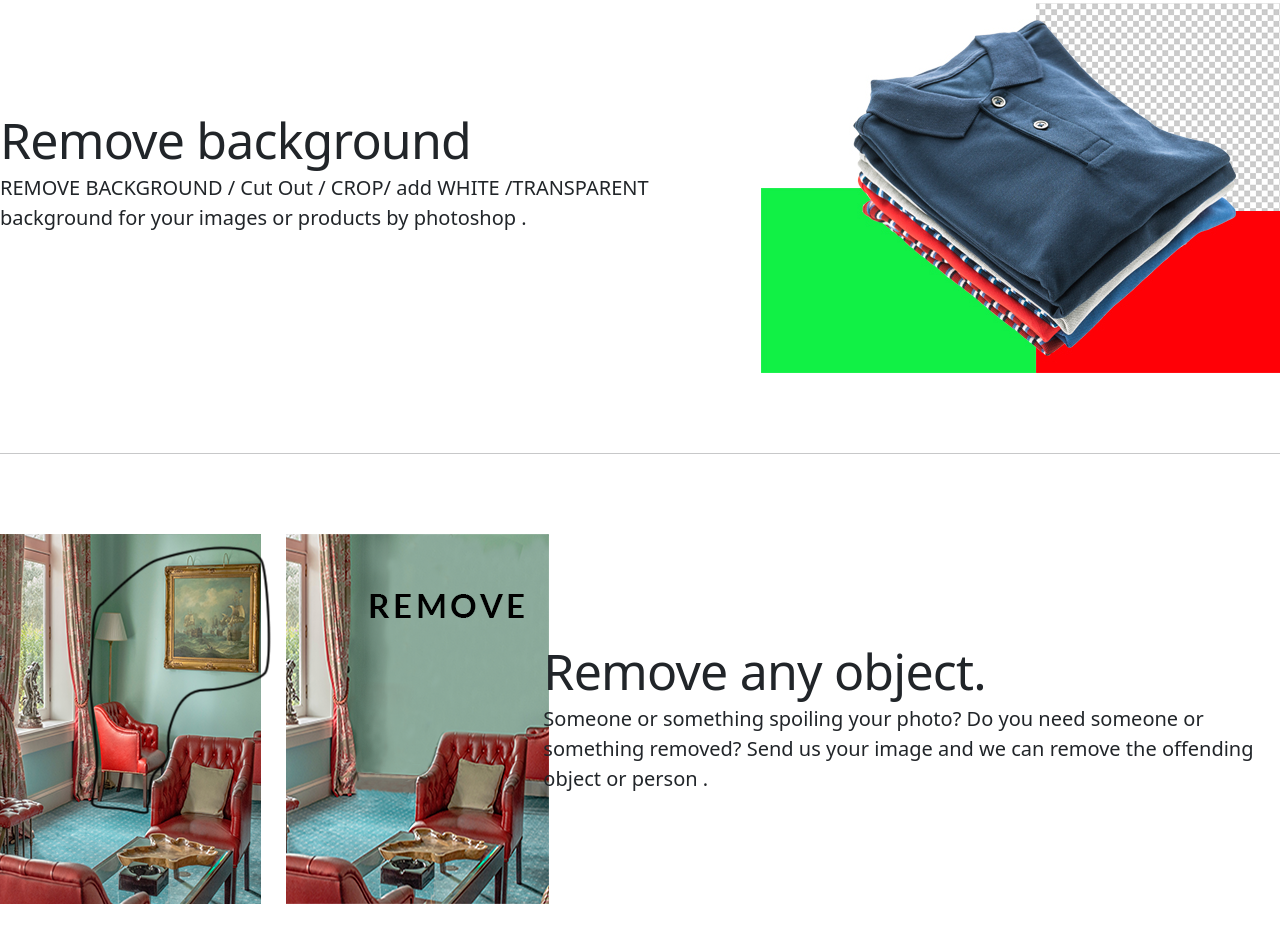
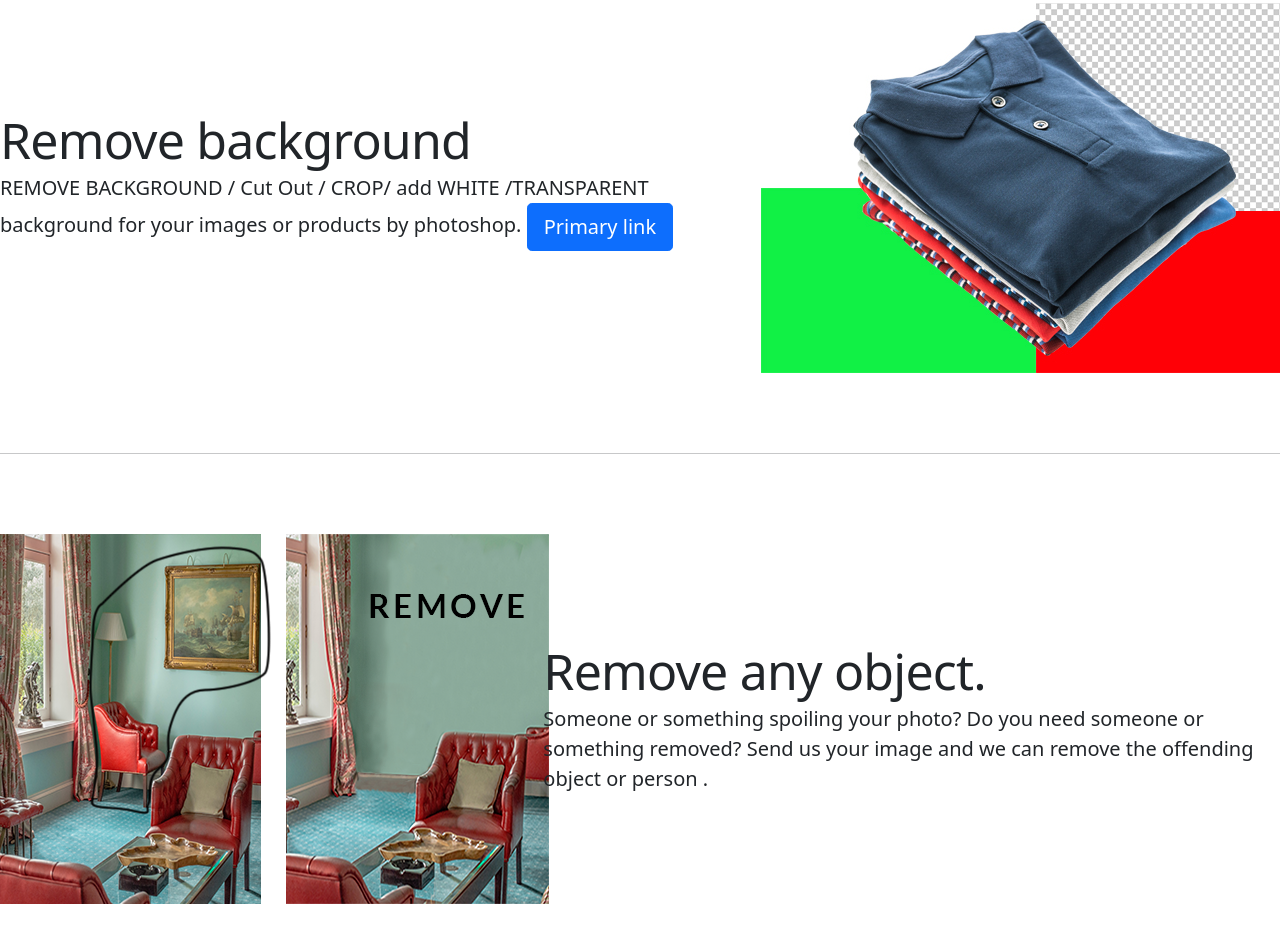
Before and after one commit to abdurshobur/my-portfolio, a plain HTML site: page index.html in a window 1280 px wide. Shown: the part 1218-2161 px from the top of the page. Drawn offline with nearby package versions, Linux system fonts and the light colour scheme.

Commit message:
Update index.html

```diff
--- a/index.html
+++ b/index.html
@@ -135,7 +135,7 @@
           <div class="row featurette">
             <div class="col-md-7">
               <h2 class="featurette-heading">Remove background</h2>
-              <p class="lead">REMOVE BACKGROUND / Cut Out / CROP/ add WHITE /TRANSPARENT <br> background for your images or products  by photoshop .</p>
+              <p class="lead">REMOVE BACKGROUND / Cut Out / CROP/ add WHITE /TRANSPARENT <br> background for your images or products  by photoshop. <a href="gallery.html" class="btn btn-primary btn-lg " tabindex="-1" role="button" aria-disabled="true">Primary link</a></p>
             </div>
             <div class="col-md-5">
               <img src="bg.jpg" alt="">
```
